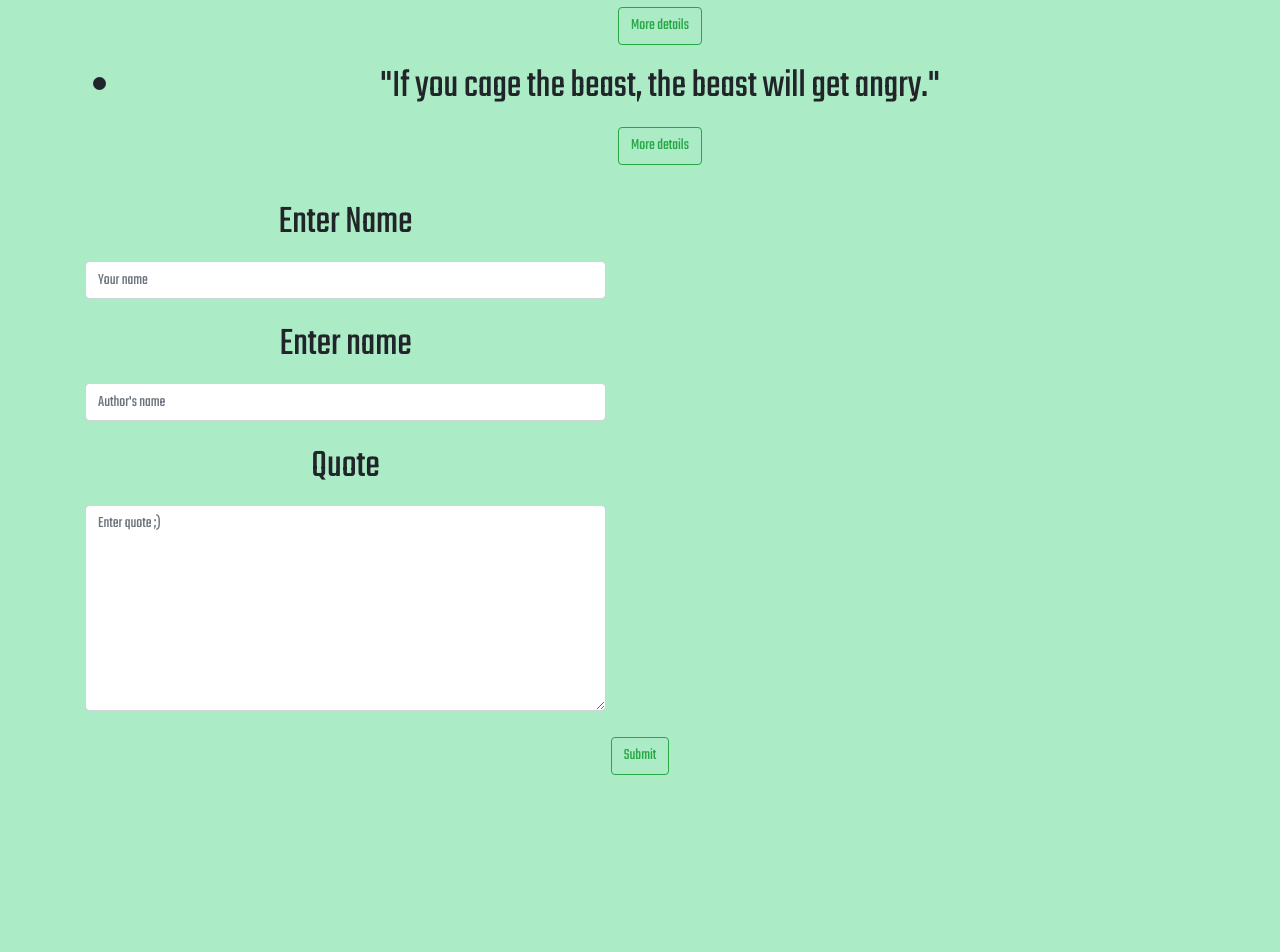
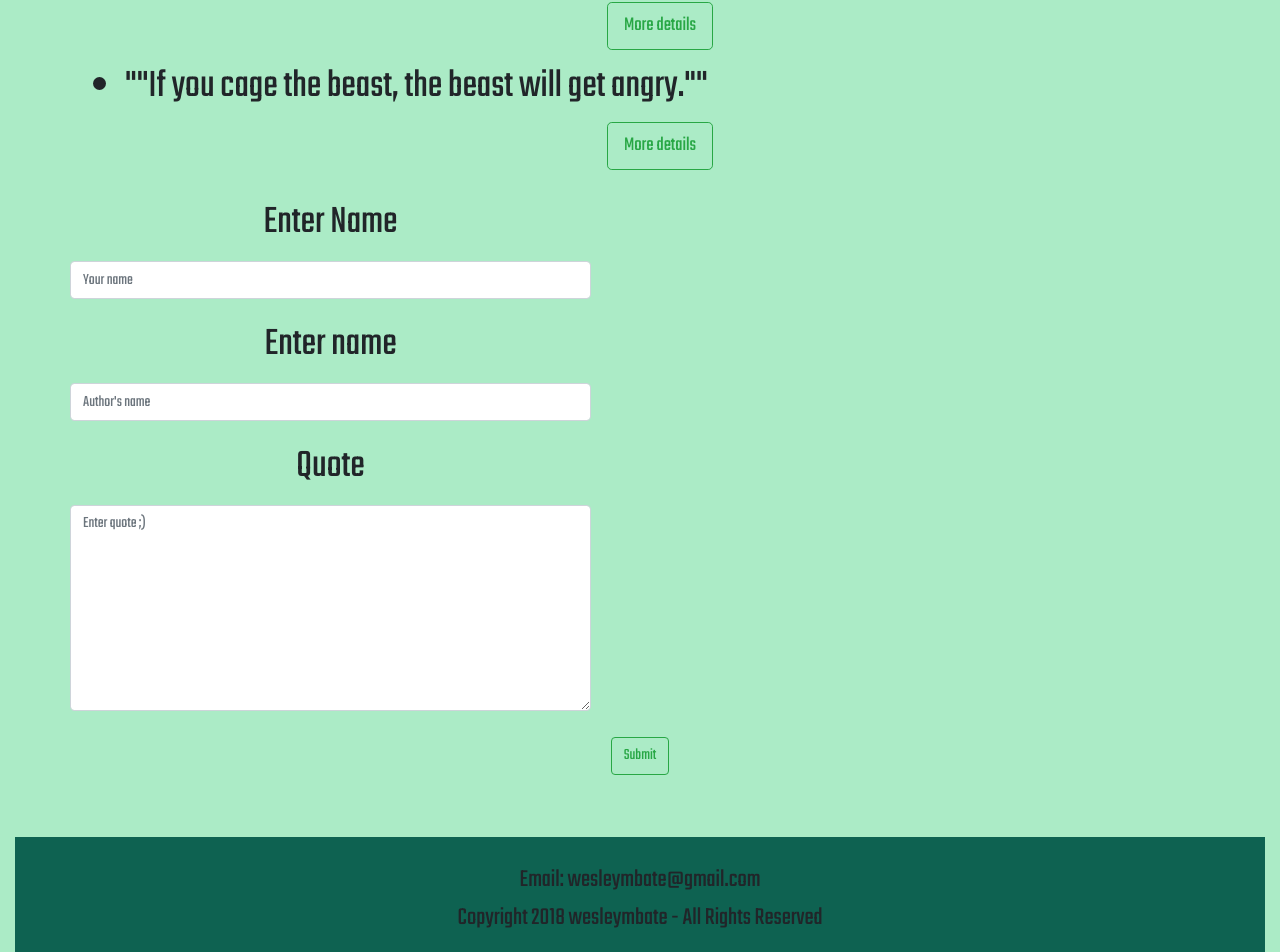
Before and after one commit to Wess58/Quotes, an Angular app: page / in a window 1280 px wide. Shown: the part 755-1707 px from the top of the page. Before the commit the page ends 1542 px from the top, so only its background shows below. Built offline with nearby package versions, Linux system fonts and the light colour scheme; a web font is replaced by a local one.

Commit message:
used navbar-footer

```diff
--- a/src/app/quotes/quotes.component.html
+++ b/src/app/quotes/quotes.component.html
@@ -2,16 +2,20 @@
   <!-- <p>Quote component is working</p> -->
   <h1>Your Awe-inspiring Quotes</h1>
 
-<ul>
-  <div  *ngFor='let quotes of quotes;let i = index'>
+  <ul>
+    <div *ngFor='let quotes of quotes;let i = index'>
+      <li id="quotes">"{{quotes.description}}"</li>
+      <button class="btn btn-outline-success btn-lg" (click)='toogleDetails(i)'>More details</button>
 
-  <li>{{quotes.description}}</li>
-  <button class="btn btn-outline-success" (click)='toogleDetails(i)'>More details</button>
+      <app-quote-details *ngIf="quotes.showDescription" [quotes]='quotes'></app-quote-details>
+    </div>
 
-<app-quote-details *ngIf="quotes.showDescription" [quotes]='quotes'></app-quote-details>
-</div>
-
-</ul>
-<app-quotes-form (addQuotes)="addNewQuotes($event)" ></app-quotes-form>
+  </ul>
 
 </div>
+<app-quotes-form (addQuotes)="addNewQuotes($event)"></app-quotes-form>
+<footer>
+    <div id="footer" >
+      <p class="contact">Email: wesleymbate@gmail.com<br>Copyright 2018 wesleymbate - All Rights Reserved</p>
+    </div>
+  </footer>
```
